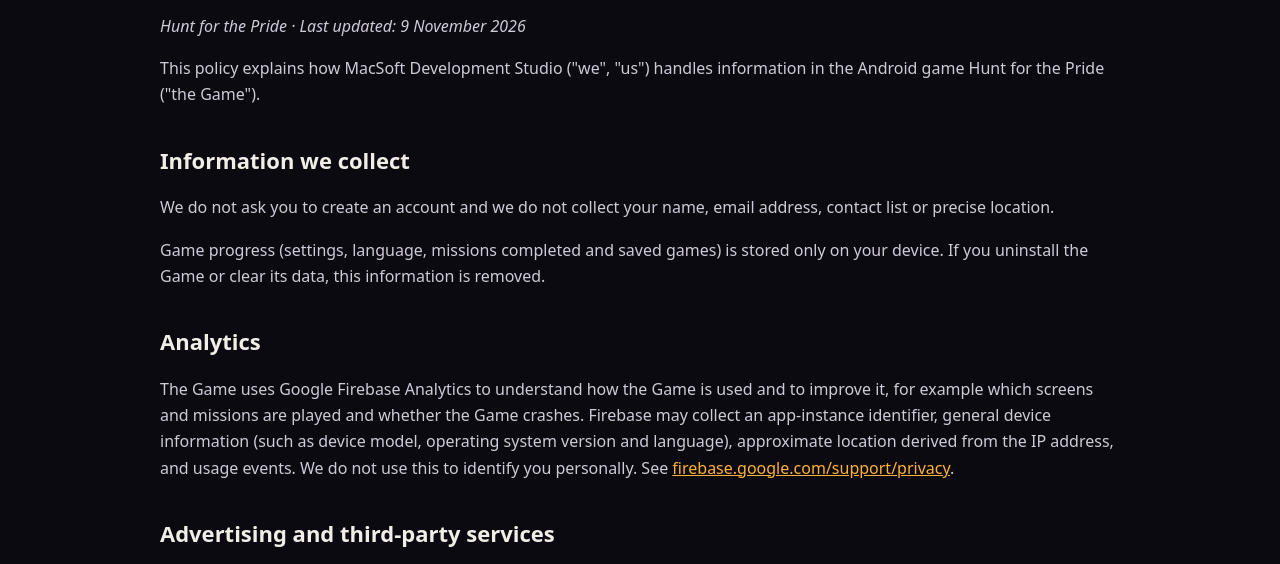
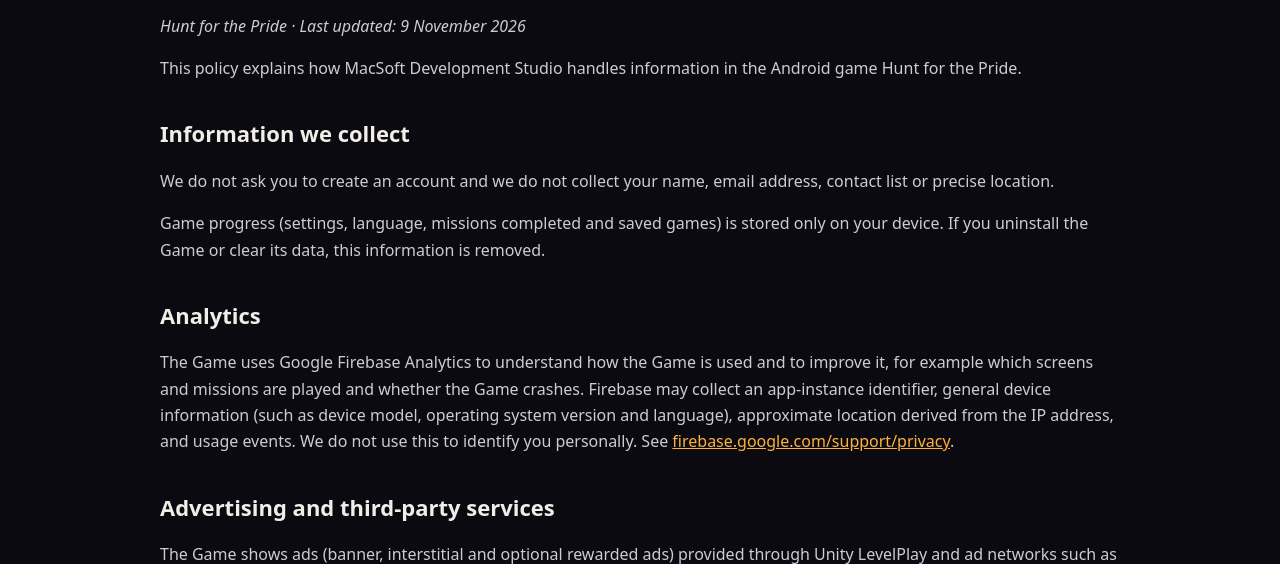
Before and after one commit to neofaran/neofaran.github.io, a plain HTML site: page hunt/privacy.html in a window 1280 px wide. Shown: the part 194-758 px from the top of the page. Drawn offline with Linux system fonts and the light colour scheme.

Commit message:
Update privacy policy wording for clarity
Removed the reference to 'we' and 'us' in the privacy policy.

```diff
--- a/hunt/privacy.html
+++ b/hunt/privacy.html
@@ -2,7 +2,7 @@
 <title>Privacy Policy – Hunt for the Pride</title><link rel="stylesheet" href="../style.css"></head><body>
 <header><div class="wrap"><a class="logo" href="../">MAC<b>SOFT</b> <span style="font-weight:500;color:var(--dim)">Development Studio</span></a></div></header>
 <main class="wrap page"><h1>Privacy Policy</h1><p><em>Hunt for the Pride · Last updated: 9 November 2026</em></p>
-<p>This policy explains how MacSoft Development Studio ("we", "us") handles information in the Android game Hunt for the Pride ("the Game").</p>
+<p>This policy explains how MacSoft Development Studio handles information in the Android game Hunt for the Pride.</p>
 <h2>Information we collect</h2>
 <p>We do not ask you to create an account and we do not collect your name, email address, contact list or precise location.</p>
 <p>Game progress (settings, language, missions completed and saved games) is stored only on your device. If you uninstall the Game or clear its data, this information is removed.</p>
```
